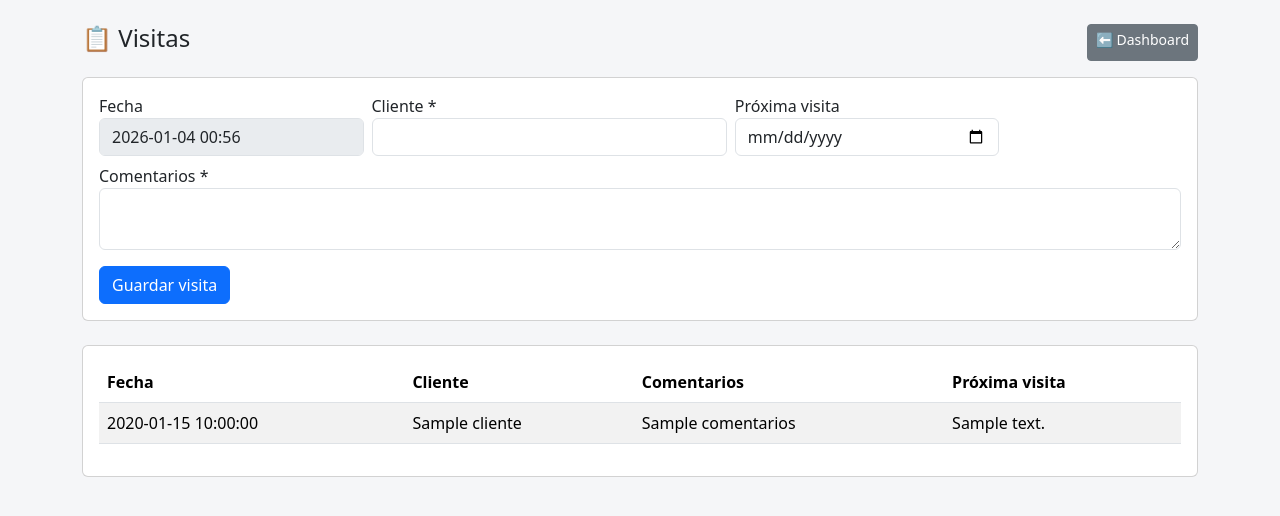
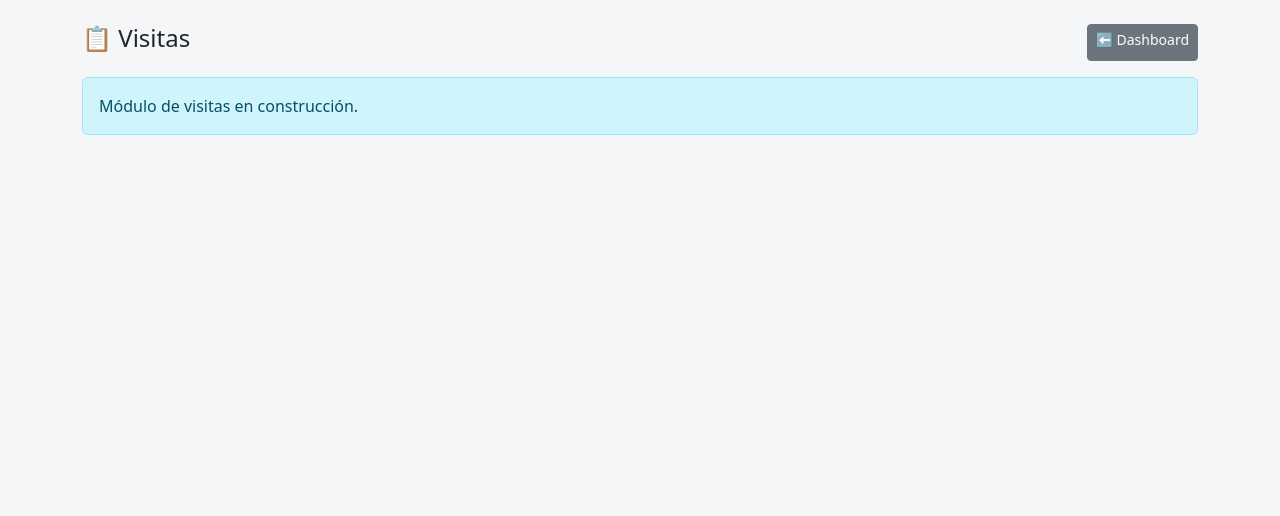
Before and after one commit to epachecoosnaya/Demos_Activities, a Flask app: template templates/visitas.html in a window 1280 px wide. Shown: the part 58-574 px from the top of the page. Run offline with Flask 3, Linux system fonts and the light colour scheme; the template is opened without the code that fills it: most values are stand-ins (such as "Sample title", 1, 10 or a date in 2020); grey boxes marked "Sample" are stand-in pictures.

Commit message:
Update visitas.html

```diff
--- a/templates/visitas.html
+++ b/templates/visitas.html
@@ -6,62 +6,8 @@
   <a href="{{ url_for('dashboard') }}" class="btn btn-secondary btn-sm">⬅ Dashboard</a>
 </div>
 
-<div class="card mb-4">
-  <div class="card-body">
-    <form method="POST" action="{{ url_for('nueva_actividad') }}">
-
-      <div class="row g-2">
-        <div class="col-md-3">
-          <label>Fecha</label>
-          <input class="form-control" value="{{ now() }}" disabled>
-        </div>
-
-        <div class="col-md-4">
-          <label>Cliente *</label>
-          <input name="cliente" class="form-control" required>
-        </div>
-
-        <div class="col-md-3">
-          <label>Próxima visita</label>
-          <input type="date" name="proxima_visita" class="form-control">
-        </div>
-
-        <div class="col-md-12">
-          <label>Comentarios *</label>
-          <textarea name="comentarios" class="form-control" required></textarea>
-        </div>
-      </div>
-
-      <button class="btn btn-primary mt-3">Guardar visita</button>
-    </form>
-  </div>
-</div>
-
-<div class="card">
-  <div class="card-body table-responsive">
-    <table class="table table-striped">
-      <thead>
-        <tr>
-          {% if rol == "admin" %}<th>Usuario</th>{% endif %}
-          <th>Fecha</th>
-          <th>Cliente</th>
-          <th>Comentarios</th>
-          <th>Próxima visita</th>
-        </tr>
-      </thead>
-      <tbody>
-        {% for a in actividades %}
-        <tr>
-          {% if rol == "admin" %}<td>{{ a.usuario }}</td>{% endif %}
-          <td>{{ a.fecha }}</td>
-          <td>{{ a.cliente }}</td>
-          <td>{{ a.comentarios }}</td>
-          <td>{{ a.proxima_visita or "-" }}</td>
-        </tr>
-        {% endfor %}
-      </tbody>
-    </table>
-  </div>
+<div class="alert alert-info">
+  Módulo de visitas en construcción.
 </div>
 
 {% endblock %}
```
